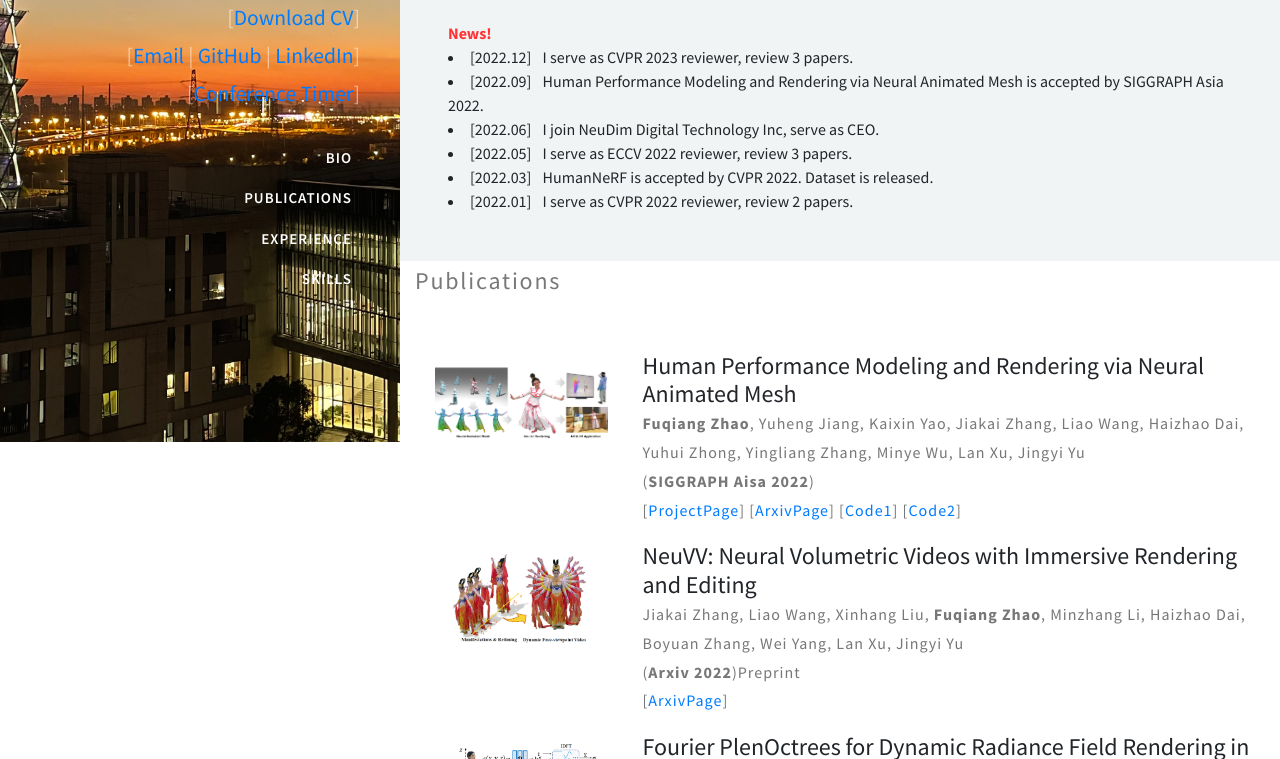
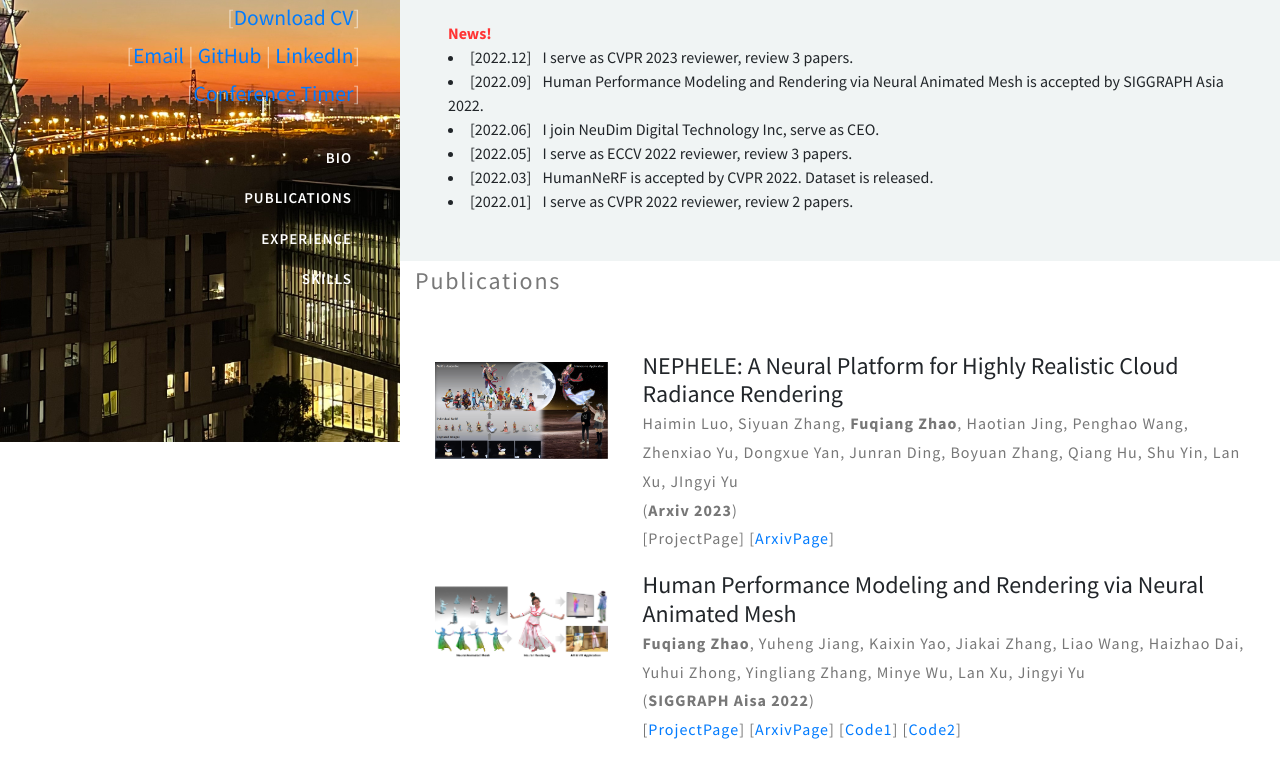
Before and after one commit to zhaofuq/zhaofuq.github.io, a plain HTML site: page index.html in a window 1280 px wide. Shown: the part 358-1117 px from the top of the page. Drawn offline with Linux system fonts and the light colour scheme.

Commit message:
add new paper

```diff
--- a/index.html
+++ b/index.html
@@ -97,6 +97,29 @@
         <h3 class="w3_head mb-5">Publications <font size ="5"></font></h3>
         <!-- <h3 class="w3_head mb-5">Selected Publications (<a href="./Publication.html">Complete List…</a>)</h3> -->
         <div class="col-lg-12">
+          <div class="row paper-box">
+            <div class="col-md-3 col-12 paper_img">
+              <img
+                src="files/Paper/nephele.png" width="100%" playsinline=""
+                autoplay="autoplay" loop="loop" preload="" muted="" alt="Popup Image" class="img-fluid" />
+              </div>
+            <!-- .Icon ends here -->
+            <div class="col-md-9 col-12 paper-content">
+              <h4>NEPHELE: A Neural Platform for Highly Realistic Cloud Radiance Rendering<br>
+              </h4>
+              <p>Haimin Luo, Siyuan Zhang, <strong>Fuqiang Zhao</strong>, Haotian Jing, Penghao Wang, Zhenxiao Yu, Dongxue Yan, Junran Ding, Boyuan Zhang, Qiang Hu, Shu Yin, Lan Xu, JIngyi Yu<br>
+              </p>
+              <p>(<strong>Arxiv 2023</strong>)</p>
+              <!-- <p class="text-left">We present TightCap, a data-driven scheme to capture both the human shape and dressed garments accurately with only a single 3D human scan. </p> -->
+              <p>
+                [ProjectPage</a>]
+                [<a href="https://arxiv.org/pdf/2303.04086.pdf">ArxivPage</a>]
+              </p>
+            </div>
+            <!-- .Service-content ends here -->
+          </div>
+
+
           <div class="row paper-box">
             <div class="col-md-3 col-12 paper_img">
               <img
```
Also changed, not shown: files/Paper/nephele.png (added).
